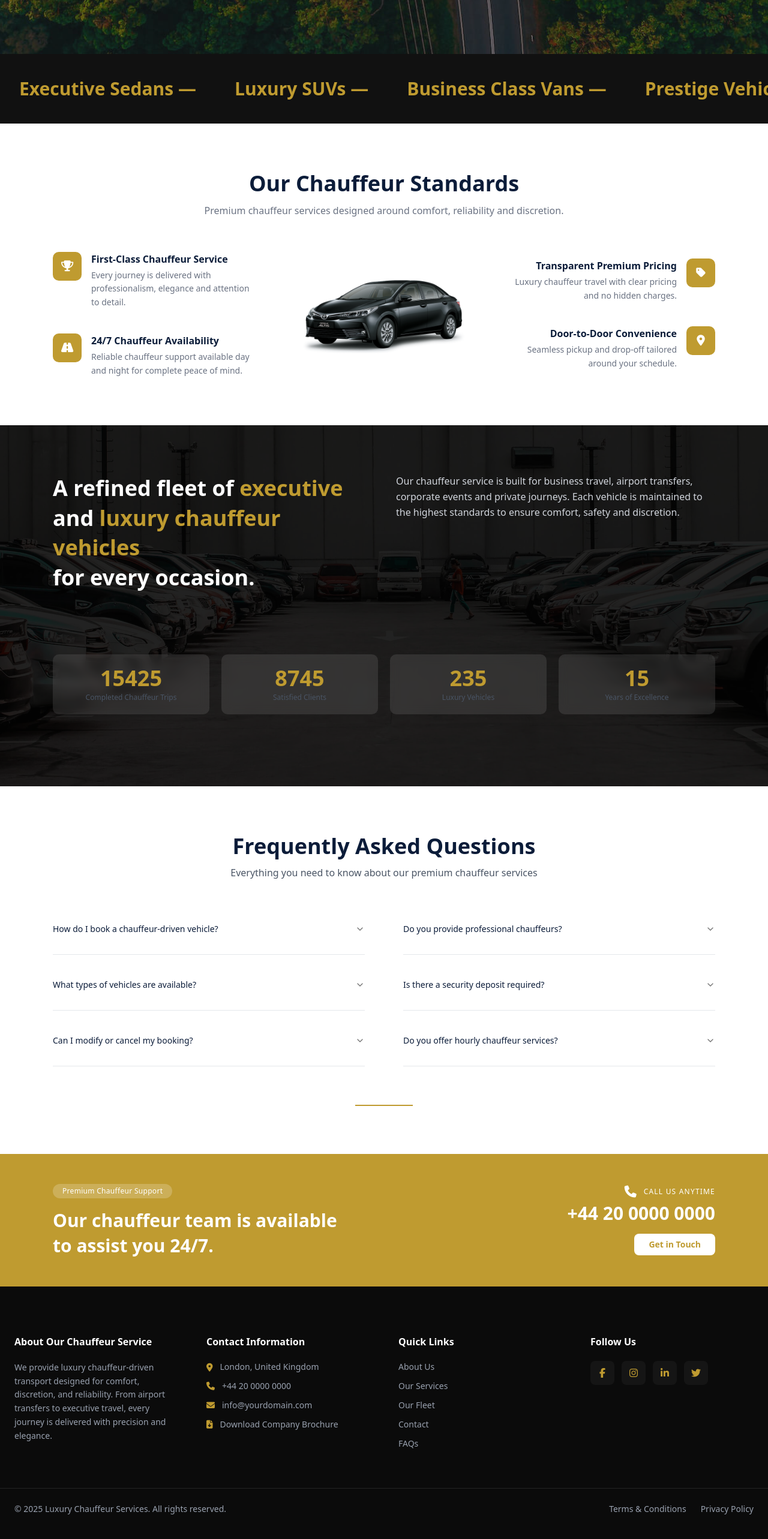
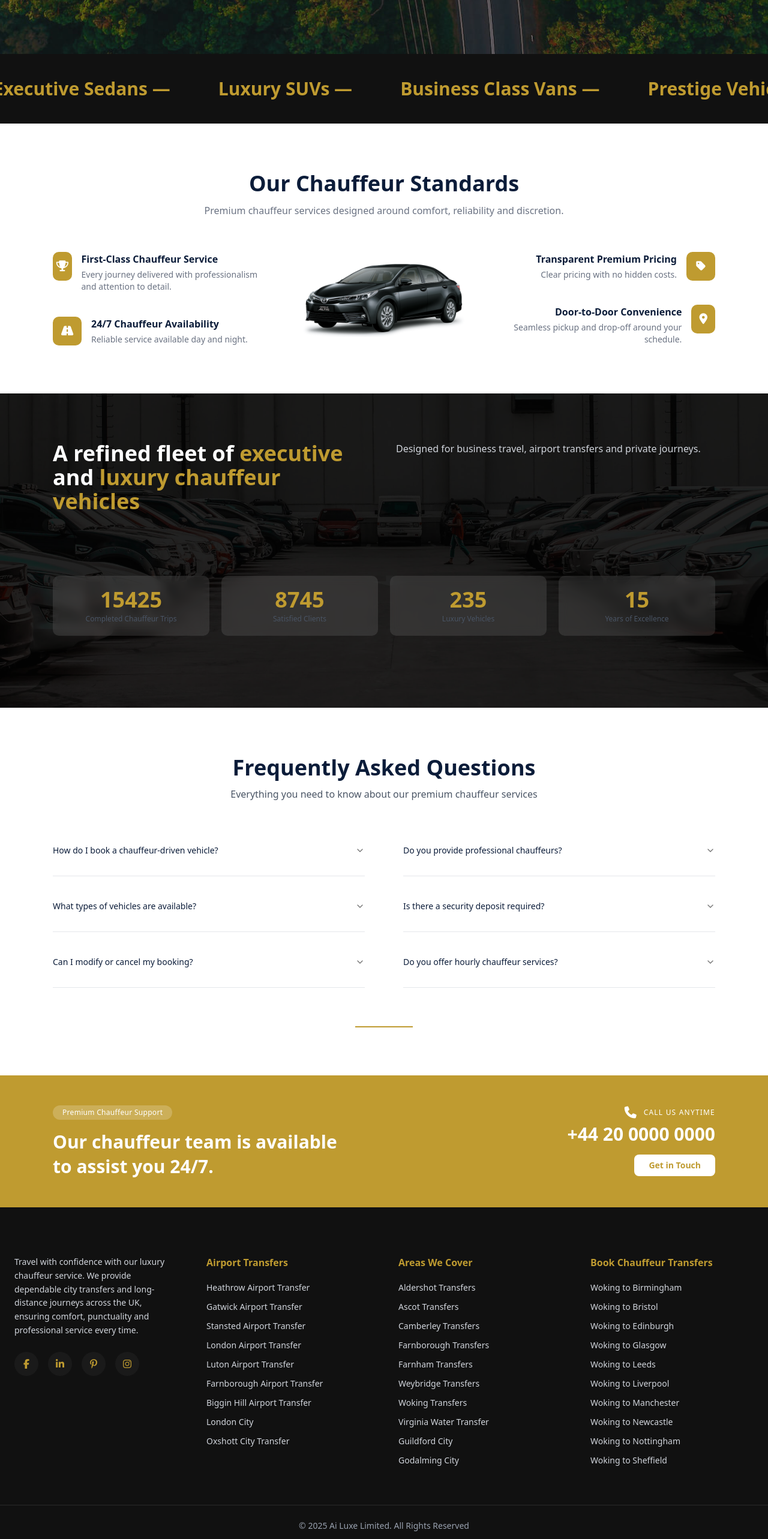
Before and after one commit to Hamzafarooq787/car-rental-app, a Next.js app: page / in a window 1280 px wide. Shown: the part 1040-3606 px from the top of the page at 60% size. Built offline with nearby package versions, Linux system fonts and the light colour scheme.

Commit message:
Luxury marquee, gold theme footer and UI refinements

```diff
--- a/app/globals.css
+++ b/app/globals.css
@@ -11,6 +11,18 @@
   100% {
     transform: translateX(-50%);
   }
+}
+@keyframes marquee-linear {
+  0% {
+    transform: translateX(0);
+  }
+  100% {
+    transform: translateX(-50%);
+  }
+}
+
+.animate-marquee-linear {
+  animation: marquee-linear 3s linear infinite;
 }
 
 .animate-fleet-left {
--- a/components/Footer.tsx
+++ b/components/Footer.tsx
@@ -3,11 +3,9 @@ import React from "react";
 export default function Footer() {
   return (
     <>
-      {/* CTA SECTION */}
+      {/* CTA SECTION (NO CHANGE) */}
       <section className="bg-[#BF9B30] py-12">
         <div className="max-w-6xl mx-auto px-6 grid grid-cols-1 md:grid-cols-2 items-center gap-8">
-
-          {/* Left */}
           <div>
             <span className="inline-block bg-white/20 text-white text-xs px-4 py-1 rounded-full mb-4 tracking-wide">
               Premium Chauffeur Support
@@ -19,7 +17,6 @@ export default function Footer() {
             </h2>
           </div>
 
-          {/* Right */}
           <div className="text-left md:text-right">
             <div className="flex md:justify-end items-center gap-3 mb-2">
               <i className="fa-solid fa-phone text-white text-xl" />
@@ -39,73 +36,29 @@ export default function Footer() {
               Get in Touch
             </a>
           </div>
-
         </div>
       </section>
 
-      {/* FOOTER */}
-      <footer className="bg-[#0b0b0b] text-gray-400 pt-20">
+      {/* MAIN FOOTER */}
+      <footer className="bg-[#111111] text-gray-300 pt-20">
         <div className="max-w-7xl mx-auto px-6 grid grid-cols-1 md:grid-cols-4 gap-12 pb-16">
 
-          {/* About */}
+          {/* ABOUT */}
           <div>
-            <h4 className="text-white font-semibold mb-5">
-              About Our Chauffeur Service
-            </h4>
-            <p className="text-sm leading-relaxed">
-              We provide luxury chauffeur-driven transport designed for comfort,
-              discretion, and reliability. From airport transfers to executive
-              travel, every journey is delivered with precision and elegance.
+            <p className="text-sm leading-relaxed mb-6">
+              Travel with confidence with our luxury chauffeur service. We provide
+              dependable city transfers and long-distance journeys across the UK,
+              ensuring comfort, punctuality and professional service every time.
             </p>
-          </div>
 
-          {/* Contact */}
-          <div>
-            <h4 className="text-white font-semibold mb-5">Contact Information</h4>
-            <ul className="space-y-3 text-sm">
-              <li className="flex items-start gap-3">
-                <i className="fa-solid fa-location-dot text-[#BF9B30] mt-1" />
-                London, United Kingdom
-              </li>
-              <li className="flex items-center gap-3">
-                <i className="fa-solid fa-phone text-[#BF9B30]" />
-                +44 20 0000 0000
-              </li>
-              <li className="flex items-center gap-3">
-                <i className="fa-solid fa-envelope text-[#BF9B30]" />
-                <a href="mailto:info@yourdomain.com">
-                  info@yourdomain.com
-                </a>
-              </li>
-              <li className="flex items-center gap-3">
-                <i className="fa-solid fa-file-arrow-down text-[#BF9B30]" />
-                <a href="/brochure.pdf">Download Company Brochure</a>
-              </li>
-            </ul>
-          </div>
-
-          {/* Quick Links */}
-          <div>
-            <h4 className="text-white font-semibold mb-5">Quick Links</h4>
-            <ul className="space-y-3 text-sm">
-              <li><a href="/about">About Us</a></li>
-              <li><a href="/services">Our Services</a></li>
-              <li><a href="/fleet">Our Fleet</a></li>
-              <li><a href="/contact">Contact</a></li>
-              <li><a href="/faq">FAQs</a></li>
-            </ul>
-          </div>
-
-          {/* Social */}
-          <div>
-            <h4 className="text-white font-semibold mb-5">Follow Us</h4>
-            <div className="flex gap-3">
-              {["facebook-f", "instagram", "linkedin-in", "twitter"].map(
+            {/* SOCIAL */}
+            <div className="flex gap-4">
+              {["facebook-f", "linkedin-in", "pinterest-p", "instagram"].map(
                 (icon) => (
                   <a
                     key={icon}
                     href="#"
-                    className="w-10 h-10 bg-[#151515] flex items-center justify-center rounded-md text-[#BF9B30] hover:bg-[#1f1f1f] transition"
+                    className="w-10 h-10 rounded-full bg-[#1a1a1a] flex items-center justify-center text-[#BF9B30] hover:bg-[#222] transition"
                   >
                     <i className={`fa-brands fa-${icon}`} />
                   </a>
@@ -114,18 +67,67 @@ export default function Footer() {
             </div>
           </div>
 
+          {/* AIRPORT TRANSFERS */}
+          <div>
+            <h4 className="text-[#BF9B30] font-semibold mb-5">
+              Airport Transfers
+            </h4>
+            <ul className="space-y-3 text-sm">
+              <li>Heathrow Airport Transfer</li>
+              <li>Gatwick Airport Transfer</li>
+              <li>Stansted Airport Transfer</li>
+              <li>London Airport Transfer</li>
+              <li>Luton Airport Transfer</li>
+              <li>Farnborough Airport Transfer</li>
+              <li>Biggin Hill Airport Transfer</li>
+              <li>London City</li>
+              <li>Oxshott City Transfer</li>
+            </ul>
+          </div>
+
+          {/* AREAS WE COVER */}
+          <div>
+            <h4 className="text-[#BF9B30] font-semibold mb-5">
+              Areas We Cover
+            </h4>
+            <ul className="space-y-3 text-sm">
+              <li>Aldershot Transfers</li>
+              <li>Ascot Transfers</li>
+              <li>Camberley Transfers</li>
+              <li>Farnborough Transfers</li>
+              <li>Farnham Transfers</li>
+              <li>Weybridge Transfers</li>
+              <li>Woking Transfers</li>
+              <li>Virginia Water Transfer</li>
+              <li>Guildford City</li>
+              <li>Godalming City</li>
+            </ul>
+          </div>
+
+          {/* BOOK TRANSFERS */}
+          <div>
+            <h4 className="text-[#BF9B30] font-semibold mb-5">
+              Book Chauffeur Transfers
+            </h4>
+            <ul className="space-y-3 text-sm">
+              <li>Woking to Birmingham</li>
+              <li>Woking to Bristol</li>
+              <li>Woking to Edinburgh</li>
+              <li>Woking to Glasgow</li>
+              <li>Woking to Leeds</li>
+              <li>Woking to Liverpool</li>
+              <li>Woking to Manchester</li>
+              <li>Woking to Newcastle</li>
+              <li>Woking to Nottingham</li>
+              <li>Woking to Sheffield</li>
+            </ul>
+          </div>
         </div>
 
-        {/* Bottom Bar */}
+        {/* BOTTOM BAR */}
         <div className="border-t border-white/10 py-6">
-          <div className="max-w-7xl mx-auto px-6 flex flex-col md:flex-row justify-between items-center text-sm gap-4">
-            <span>
-              © {new Date().getFullYear()} Luxury Chauffeur Services. All rights reserved.
-            </span>
-            <div className="flex gap-6">
-              <a href="/terms">Terms & Conditions</a>
-              <a href="/privacy">Privacy Policy</a>
-            </div>
+          <div className="max-w-7xl mx-auto px-6 text-center text-sm text-gray-400">
+            © {new Date().getFullYear()} Ai Luxe Limited. All Rights Reserved
           </div>
         </div>
       </footer>
--- /dev/null
+++ b/components/MarqueeLuxury.tsx
@@ -0,0 +1,53 @@
+"use client";
+
+import {
+  Carousel,
+  CarouselContent,
+  CarouselItem,
+} from "@/components/ui/carousel";
+
+const items = [
+  "Executive Sedans",
+  "Luxury SUVs",
+  "Business Class Vans",
+  "Prestige Vehicles",
+  "Airport Transfers",
+  "Corporate Travel",
+  "Event Chauffeurs",
+  "Hourly Hire",
+  "VIP Services",
+  "Long Distance Travel",
+  "Luxury Experience",
+  "Elite Chauffeur",
+];
+
+export default function MarqueeLuxury() {
+  return (
+    <section className="bg-[#111111] py-10 overflow-hidden">
+      <Carousel
+        opts={{
+          loop: true,
+          align: "start",
+          dragFree: true,      // 🔑 no snapping
+          containScroll: false,
+        }}
+        className="w-full"
+      >
+        <CarouselContent
+          className="flex animate-marquee-linear"
+        >
+          {[...items, ...items, ...items].map((item, i) => (
+            <CarouselItem
+              key={i}
+              className="basis-auto flex-shrink-0"
+            >
+              <span className="mx-8 text-2xl md:text-3xl font-semibold text-[#BF9B30] whitespace-nowrap">
+                {item} —
+              </span>
+            </CarouselItem>
+          ))}
+        </CarouselContent>
+      </Carousel>
+    </section>
+  );
+}
--- a/components/MarqueeSection.tsx
+++ b/components/MarqueeSection.tsx
@@ -1,45 +1,25 @@
 "use client";
 
 import StatsSection from "./StatsSection";
+import Autoplay from "embla-carousel-autoplay";
+import {
+  Carousel,
+  CarouselContent,
+  CarouselItem,
+} from "@/components/ui/carousel";
+import MarqueeLuxury from "./MarqueeLuxury";
 
-const items = [
-  "Executive Sedans",
-  "Luxury SUVs",
-  "Business Class Vans",
-  "Prestige Vehicles",
-  "Airport Transfers",
-  "Corporate Travel",
-  "Event Chauffeurs",
-  "Hourly Hire",
-  "VIP Services",
-  "Long Distance Travel",
-  "Luxury Experience",
-  "Elite Chauffeur",
-];
+
 
 export default function MarqueeSection() {
   return (
     <>
-      {/* MARQUEE */}
-      <section className="bg-[#111111] py-10 overflow-hidden">
-        <div className="relative w-full overflow-hidden">
-          <div className="flex whitespace-nowrap animate-marquee">
-            {[...items, ...items, ...items].map((item, i) => (
-              <span
-                key={i}
-                className="mx-8 text-2xl md:text-3xl font-semibold text-[#BF9B30]"
-              >
-                {item} —
-              </span>
-            ))}
-          </div>
-        </div>
-      </section>
 
+
+       <MarqueeLuxury/>
       {/* FEATURES */}
       <section className="py-20 bg-white">
         <div className="max-w-6xl mx-auto px-6">
-
           <div className="text-center max-w-2xl mx-auto mb-14">
             <h2 className="text-4xl font-bold text-[#0b1c39] mb-3">
               Our Chauffeur Standards
@@ -54,29 +34,29 @@ export default function MarqueeSection() {
             {/* LEFT */}
             <div className="space-y-10">
               <div className="flex gap-4 items-start">
-                <div className="w-12 h-12 shrink-0 flex items-center justify-center rounded-lg bg-[#BF9B30] text-white text-lg">
+                <div className="w-12 h-12 flex items-center justify-center rounded-lg bg-[#BF9B30] text-white text-lg">
                   <i className="fa-solid fa-trophy"></i>
                 </div>
                 <div>
                   <h4 className="font-semibold text-[#0b1c39] mb-1">
                     First-Class Chauffeur Service
                   </h4>
-                  <p className="text-gray-500 text-sm leading-relaxed">
-                    Every journey is delivered with professionalism, elegance and attention to detail.
+                  <p className="text-gray-500 text-sm">
+                    Every journey delivered with professionalism and attention to detail.
                   </p>
                 </div>
               </div>
 
               <div className="flex gap-4 items-start">
-                <div className="w-12 h-12 shrink-0 flex items-center justify-center rounded-lg bg-[#BF9B30] text-white text-lg">
+                <div className="w-12 h-12 flex items-center justify-center rounded-lg bg-[#BF9B30] text-white text-lg">
                   <i className="fa-solid fa-road"></i>
                 </div>
                 <div>
                   <h4 className="font-semibold text-[#0b1c39] mb-1">
                     24/7 Chauffeur Availability
                   </h4>
-                  <p className="text-gray-500 text-sm leading-relaxed">
-                    Reliable chauffeur support available day and night for complete peace of mind.
+                  <p className="text-gray-500 text-sm">
+                    Reliable service available day and night.
                   </p>
                 </div>
               </div>
@@ -87,36 +67,36 @@ export default function MarqueeSection() {
               <img
                 src="/images/misc/car.png"
                 alt="Luxury Vehicle"
-                className="max-w-[85%] md:max-w-[75%] lg:max-w-[80%] h-auto"
+                className="max-w-[85%] md:max-w-[75%] lg:max-w-[80%]"
               />
             </div>
 
             {/* RIGHT */}
             <div className="space-y-10">
               <div className="flex gap-4 items-start flex-row-reverse text-right">
-                <div className="w-12 h-12 shrink-0 flex items-center justify-center rounded-lg bg-[#BF9B30] text-white text-lg">
+                <div className="w-12 h-12 flex items-center justify-center rounded-lg bg-[#BF9B30] text-white text-lg">
                   <i className="fa-solid fa-tag"></i>
                 </div>
                 <div>
                   <h4 className="font-semibold text-[#0b1c39] mb-1">
                     Transparent Premium Pricing
                   </h4>
-                  <p className="text-gray-500 text-sm leading-relaxed">
-                    Luxury chauffeur travel with clear pricing and no hidden charges.
+                  <p className="text-gray-500 text-sm">
+                    Clear pricing with no hidden costs.
                   </p>
                 </div>
               </div>
 
               <div className="flex gap-4 items-start flex-row-reverse text-right">
-                <div className="w-12 h-12 shrink-0 flex items-center justify-center rounded-lg bg-[#BF9B30] text-white text-lg">
+                <div className="w-12 h-12 flex items-center justify-center rounded-lg bg-[#BF9B30] text-white text-lg">
                   <i className="fa-solid fa-location-dot"></i>
                 </div>
                 <div>
                   <h4 className="font-semibold text-[#0b1c39] mb-1">
                     Door-to-Door Convenience
                   </h4>
-                  <p className="text-gray-500 text-sm leading-relaxed">
-                    Seamless pickup and drop-off tailored around your schedule.
+                  <p className="text-gray-500 text-sm">
+                    Seamless pickup and drop-off around your schedule.
                   </p>
                 </div>
               </div>
@@ -139,17 +119,14 @@ export default function MarqueeSection() {
         <div className="relative max-w-6xl mx-auto px-6">
 
           <div className="grid grid-cols-1 lg:grid-cols-2 gap-10 items-start mb-16">
-            <h2 className="text-white text-3xl md:text-4xl font-semibold leading-snug">
+            <h2 className="text-white text-3xl md:text-4xl font-semibold">
               A refined fleet of{" "}
               <span className="text-[#BF9B30]">executive</span> and{" "}
               <span className="text-[#BF9B30]">luxury chauffeur vehicles</span>
-              <br /> for every occasion.
             </h2>
 
-            <p className="text-gray-300 leading-relaxed text-sm md:text-base">
-              Our chauffeur service is built for business travel, airport transfers,
-              corporate events and private journeys. Each vehicle is maintained to
-              the highest standards to ensure comfort, safety and discretion.
+            <p className="text-gray-300 text-sm md:text-base">
+              Designed for business travel, airport transfers and private journeys.
             </p>
           </div>
 
```
